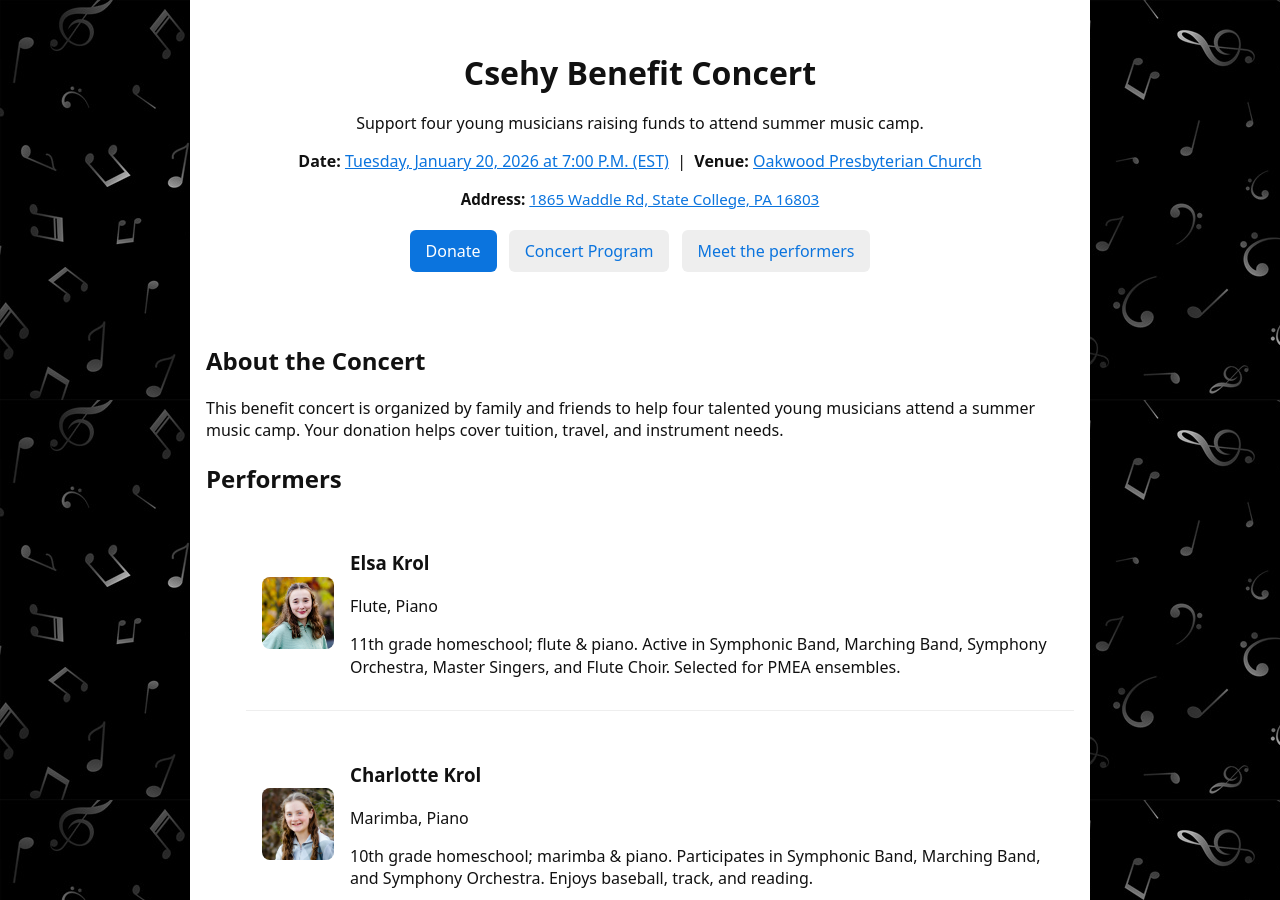
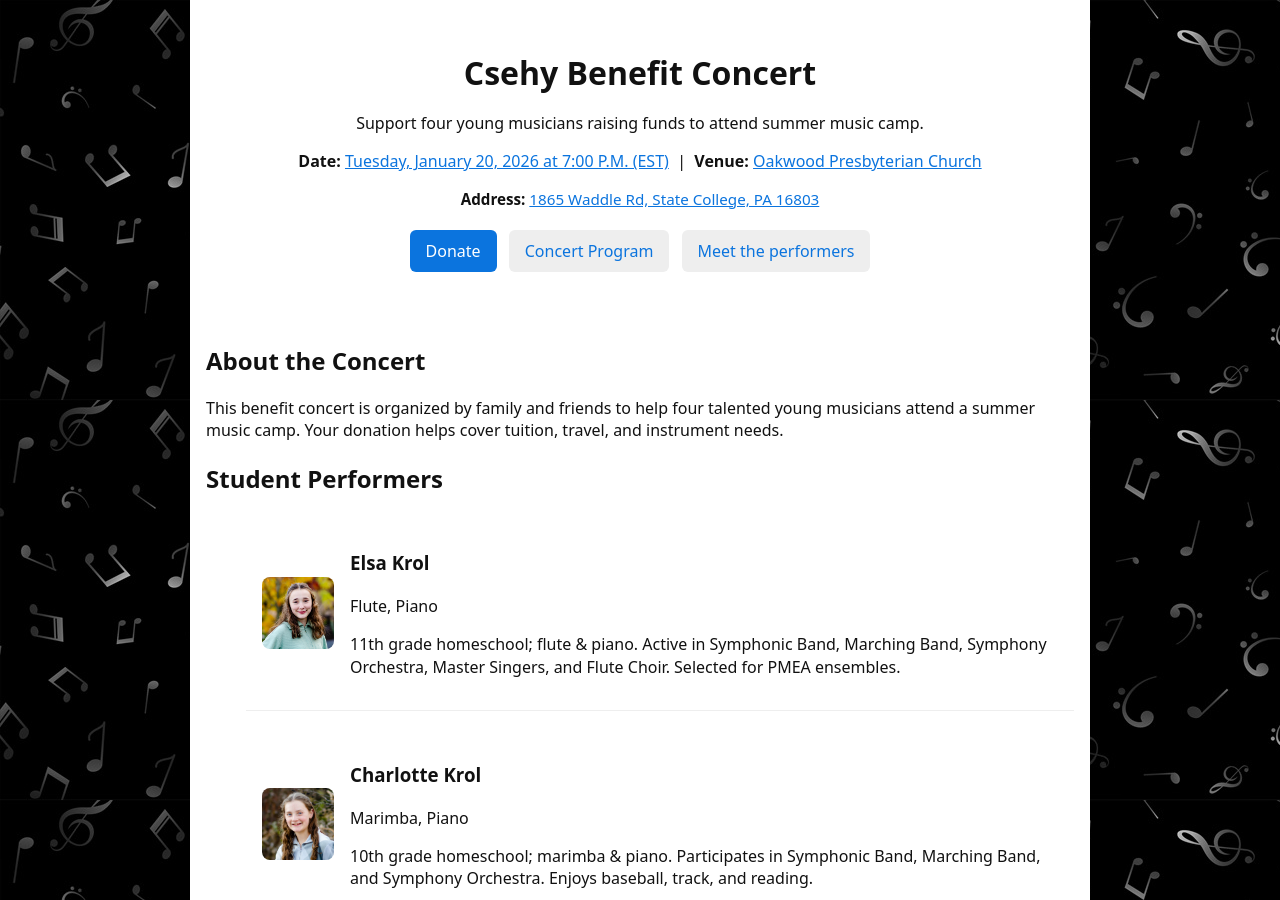
Before and after one commit to KurtKroeker/csehy-fundraising, a Jekyll site: the page built from index.md, in a window 1280 px wide and 900 px high. Built offline with Jekyll 4.4.1, drawn with Linux system fonts in a browser that asks for light colours.

Commit message:
Update index.md

```diff
--- a/index.md
+++ b/index.md
@@ -21,7 +21,7 @@ title: Csehy Benefit Concert
 </section>
 
 <section id="performers-preview">
-  <h2>Performers</h2>
+  <h2>Student Performers</h2>
   <ul>
     {% for p in site.data.performers %}
     <li class="performer-card">
```
